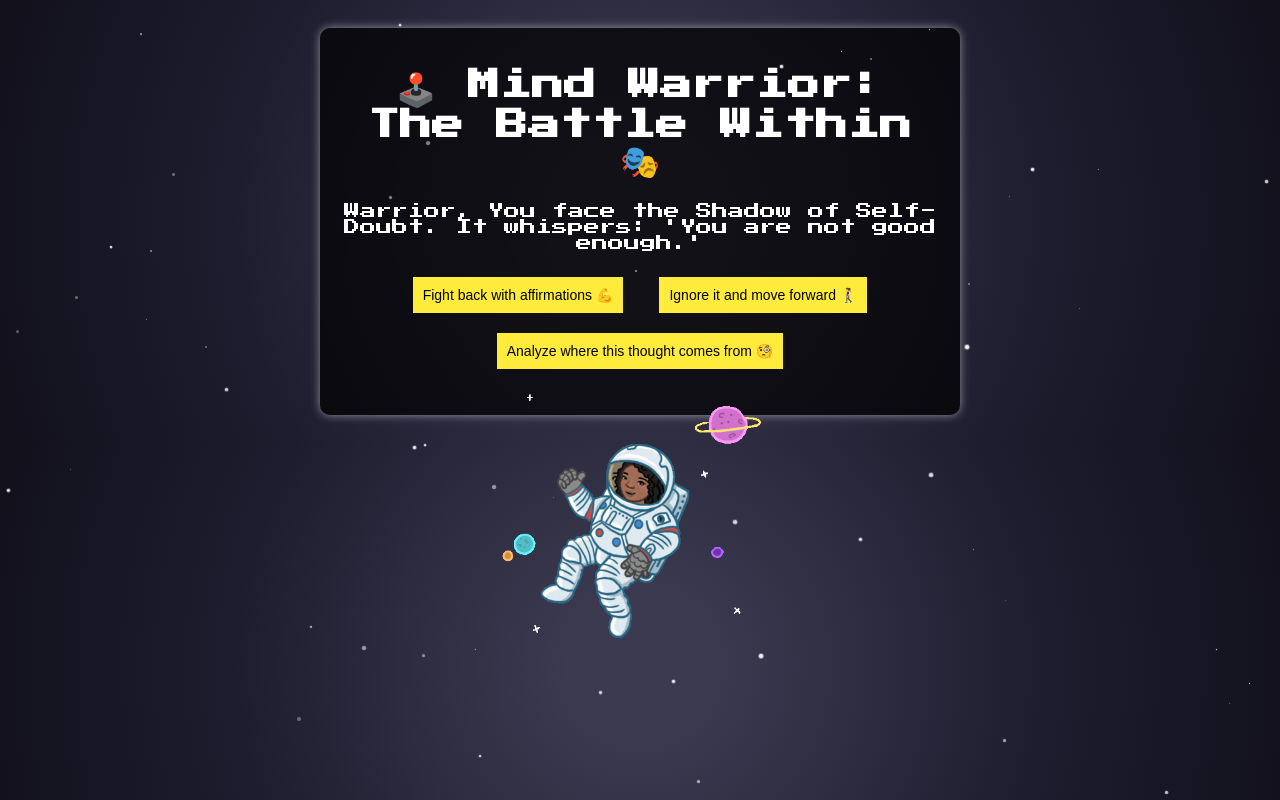
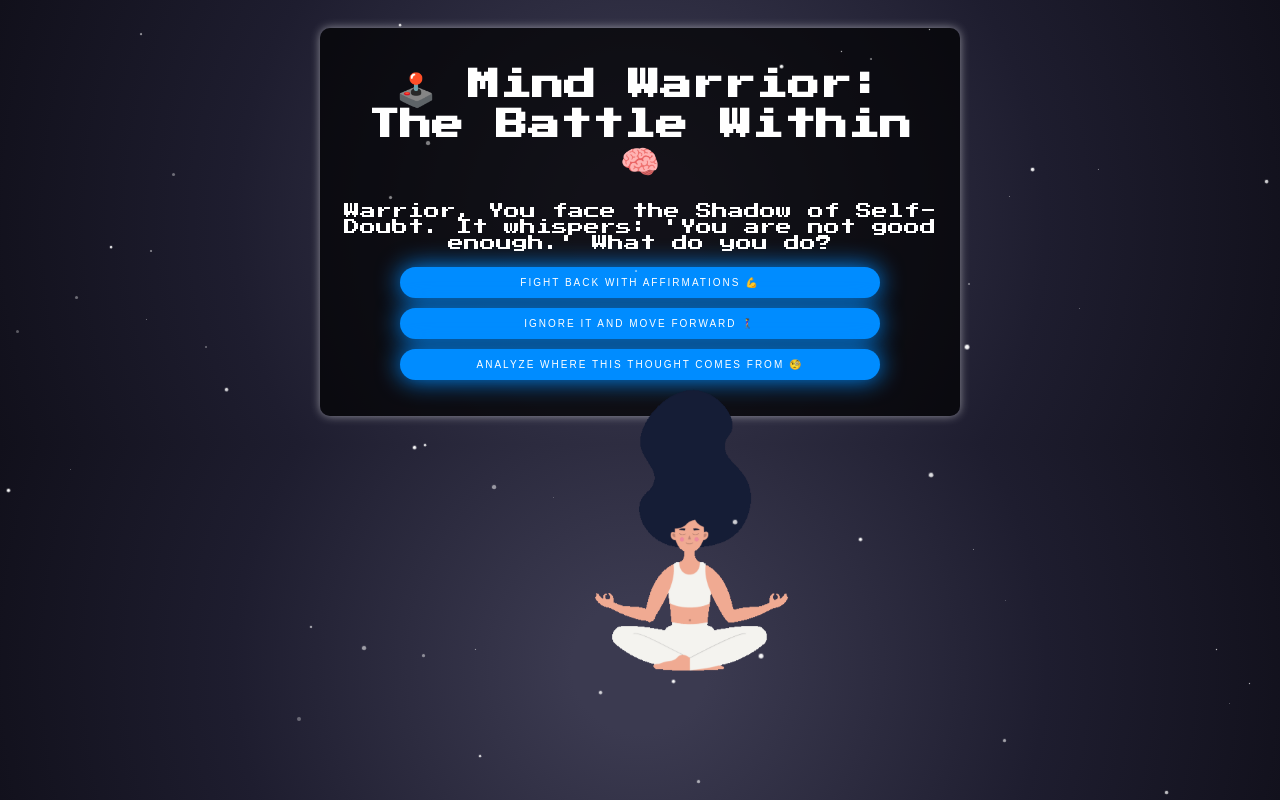
Before and after one commit to daisymayorga-galtechs/mind-warrior-game-js, a plain HTML site: page index.html in a window 1280 px wide. Both pictures are taken after a click on the button "Start". Drawn offline with Linux system fonts and the light colour scheme.

Commit message:
UI and animation updates

```diff
--- a/index.html
+++ b/index.html
@@ -9,7 +9,7 @@
 <body>
 
     <div class="game-container">
-        <h1>🕹️ Mind Warrior: The Battle Within 🎭</h1>
+        <h1>🕹️ Mind Warrior: The Battle Within 🧠</h1>
         <p id="game-text">Welcome, warrior. What is your name?</p>
 
         <input type="text" id="user-name" placeholder="Enter your name...">
@@ -25,7 +25,7 @@
 
     </div>
 
-    <img src="assets/astronaut.gif" alt="Floating Astronaut" class="astronaut">
+    <img src="assets/yoga-relax.gif" alt="Floating Astronaut" class="astronaut">
 
     <script src="script.js"></script>
 </body>
--- a/script.js
+++ b/script.js
@@ -12,7 +12,7 @@ document.addEventListener("DOMContentLoaded", function() {
 
     const scenes = [
         {
-            text: "You face the Shadow of Self-Doubt. It whispers: 'You are not good enough.'",
+            text: "You face the Shadow of Self-Doubt. It whispers: 'You are not good enough.' What do you do?",
             choices: [
                 { text: "Fight back with affirmations 💪", result: "The shadow shrinks! +10 Confidence!", points: 10 },
                 { text: "Ignore it and move forward 🚶‍♀️", result: "Doubt lingers... No points gained.", points: 0 },
@@ -20,7 +20,7 @@ document.addEventListener("DOMContentLoaded", function() {
             ]
         },
         {
-            text: "You reach the Bridge of Anxiety. It trembles beneath your feet.",
+            text: "You reach the Bridge of Anxiety. It trembles beneath your feet. What do you do?",
             choices: [
                 { text: "Take a deep breath and step forward 🌬️", result: "You gain resilience! +10 Strength!", points: 10 },
                 { text: "Turn back and avoid the bridge 🚫", result: "You missed out on growth. No points gained.", points: 0 },
@@ -28,13 +28,14 @@ document.addEventListener("DOMContentLoaded", function() {
             ]
         },
         {
-            text: "You stand before the Maze of Societal Expectations.",
+            text: "You stand before the Maze of Societal Expectations. It twists and turns with conflicting paths. What do you do?",
             choices: [
                 { text: "Embrace imperfection and keep going 🌟", result: "Self-compassion unlocked! +10 Love!", points: 10 },
                 { text: "Compare yourself to others 🤷‍♀️", result: "Self-doubt grows. No points gained.", points: 0 },
                 { text: "Challenge societal norms 🌈", result: "Empowerment unlocked! +10 Freedom!", points: 10 }
             ]
         }
+
     ];
 
     startBtn.addEventListener("click", function() {
--- a/style.css
+++ b/style.css
@@ -67,19 +67,35 @@ body::before {
     box-shadow: 0px 0px 10px rgba(255, 255, 255, 0.5);
 }
 
-button {
-    background: #ffeb3b;
+/* From Uiverse.io by adamgiebl */
+.choice-btn {
+    display: block; /* Makes buttons stack vertically */
+    width: 80%; /* Adjust width as needed */
+    margin: 10px auto; /* Adds spacing and centers */
+    padding: 10px 20px;
     border: none;
-    padding: 10px;
-    margin: 10px;
-    font-size: 14px;
-    cursor: pointer;
-    transition: 0.3s;
-}
+    font-size: 10px;
+    color: #fff;
+    border-radius: 50px;
+    letter-spacing: 2px;
+    font-weight: 300;
+    text-transform: uppercase;
+    transition: 0.5s;
+    transition-property: box-shadow;
+  }
+  .choice-btn {
+    background: rgb(0,140,255);
+    box-shadow: 0 0 25px rgb(0,140,255);
+  }
 
-button:hover {
-    background: #ff9800;
-}
+  .choice-btn:hover {
+    box-shadow: 0 0 5px rgb(0,140,255),
+                0 0 25px rgb(0,140,255),
+                0 0 50px rgb(0,140,255),
+                0 0 100px rgb(0,140,255);
+  }
+
+
 
 .hidden {
     display: none;
@@ -89,15 +105,6 @@ button:hover {
     50% { transform: translateY(-20px); } /* Dog jumps up */
 }
 
-.jumping-dog {
-    position: fixed;
-    bottom: 20px;
-    left: 20px;
-    width: 100px; /* Adjust size */
-    height: auto;
-    animation: jump 1s infinite ease-in-out;
-    pointer-events: none; /* So it doesn’t block clicks */
-}
 /* Stars */
 .stars {
     width: 2px;
```
Also changed, not shown: assets/brain.gif (added), assets/jumping-dog.gif (deleted), assets/yoga-relax.gif (added), 2 other files.
